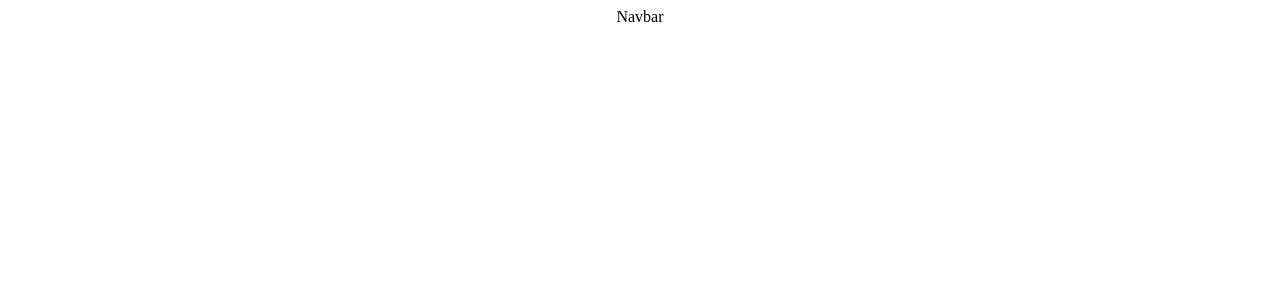
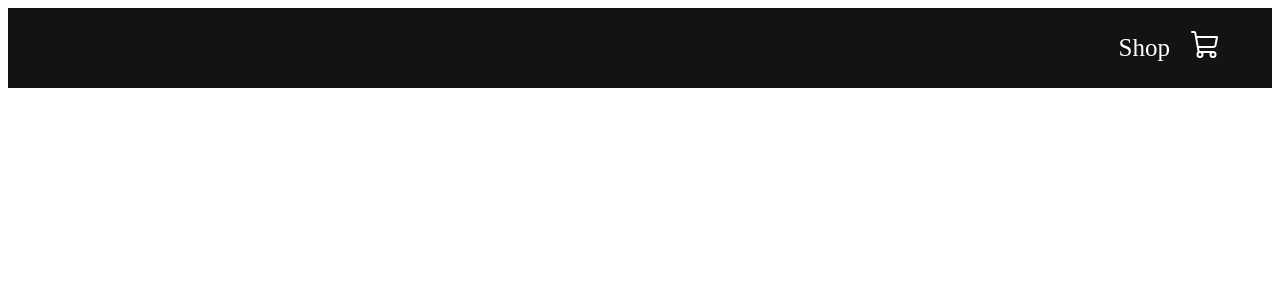
Before and after one commit to G3RGES/react-shopping-cart, a React (Create React App) app: page / in a window 1280 px wide. Shown: the top 300 px of the page. Built offline with nearby package versions, Linux system fonts and the light colour scheme.

Commit message:
Update Navbar.jsx

```diff
--- a/src/components/Navbar.jsx
+++ b/src/components/Navbar.jsx
@@ -1,7 +1,19 @@
 import React from "react";
+import { Link } from "react-router-dom";
+import { ShoppingCart } from "phosphor-react";
+import "./navbar.css";
 
 const Navbar = () => {
-  return <div>Navbar</div>;
+  return (
+    <div className="navbar">
+      <div className="links">
+        <Link to="/"> Shop </Link>
+        <Link to="/cart">
+          <ShoppingCart size={32} />
+        </Link>
+      </div>
+    </div>
+  );
 };
 
 export default Navbar;
```
